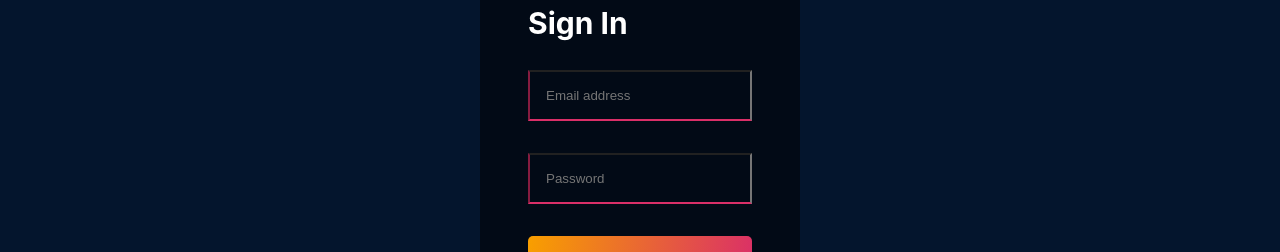
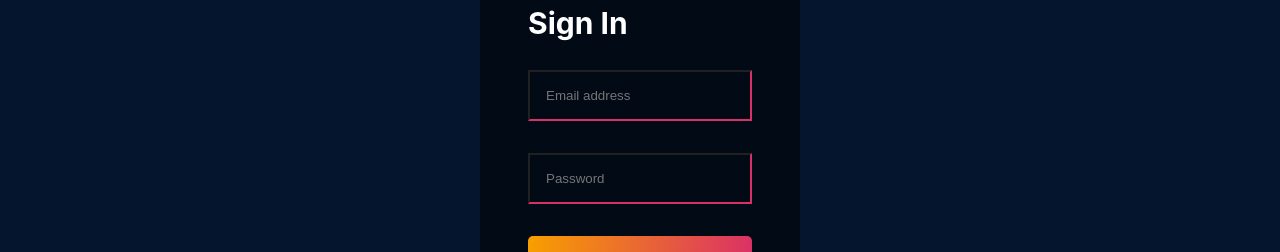
Before and after one commit to jhAman-9/MovieX, a React (Vite) app: page / in a window 1280 px wide. Shown: the part 221-473 px from the top of the page. Built offline with nearby package versions, Linux system fonts and the light colour scheme; no server answers.

Commit message:
Input border added 😊

```diff
--- a/src/pages/logIn/style.scss
+++ b/src/pages/logIn/style.scss
@@ -33,7 +33,7 @@
     &:valid {
       outline: 0;
       border-bottom-color: var(--pink);
-      border-left-color: var(--pink);
+      border-right-color: var(--pink);
       background-color: transparent;
     }
 
```
